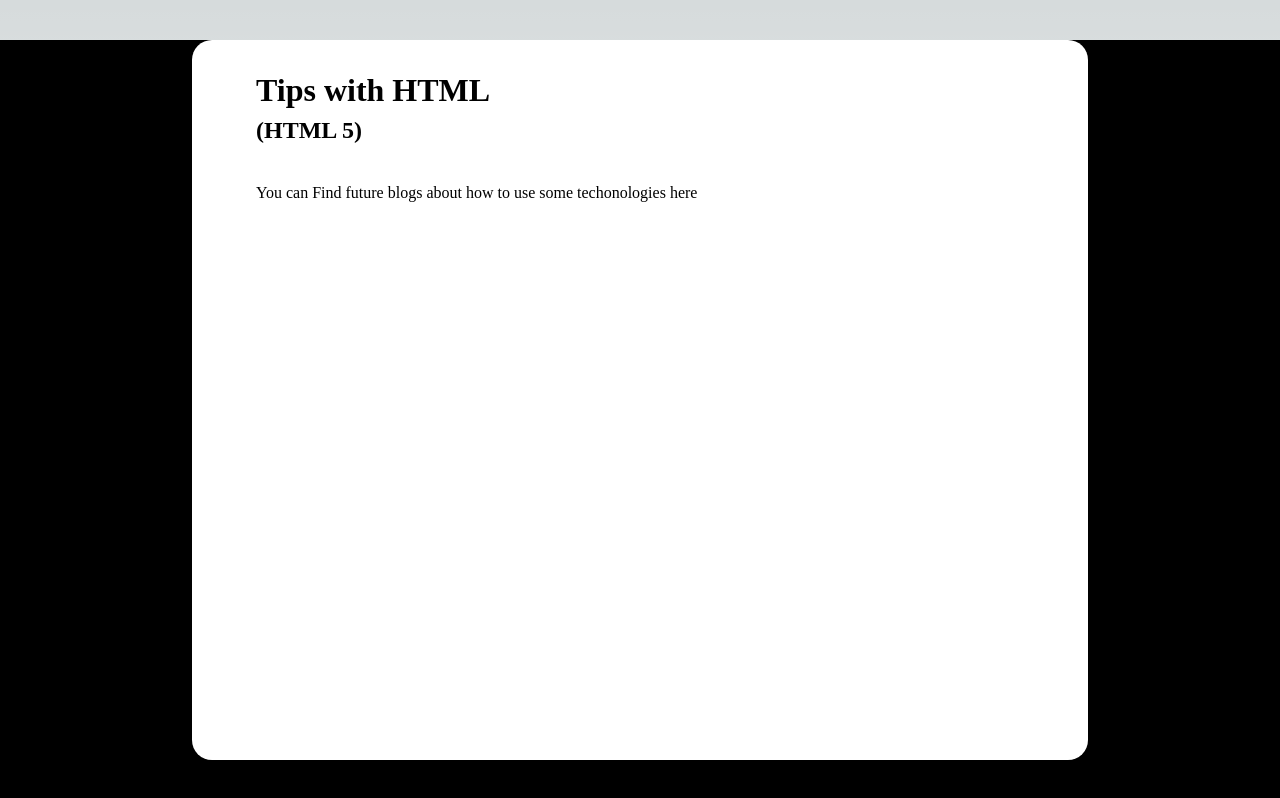
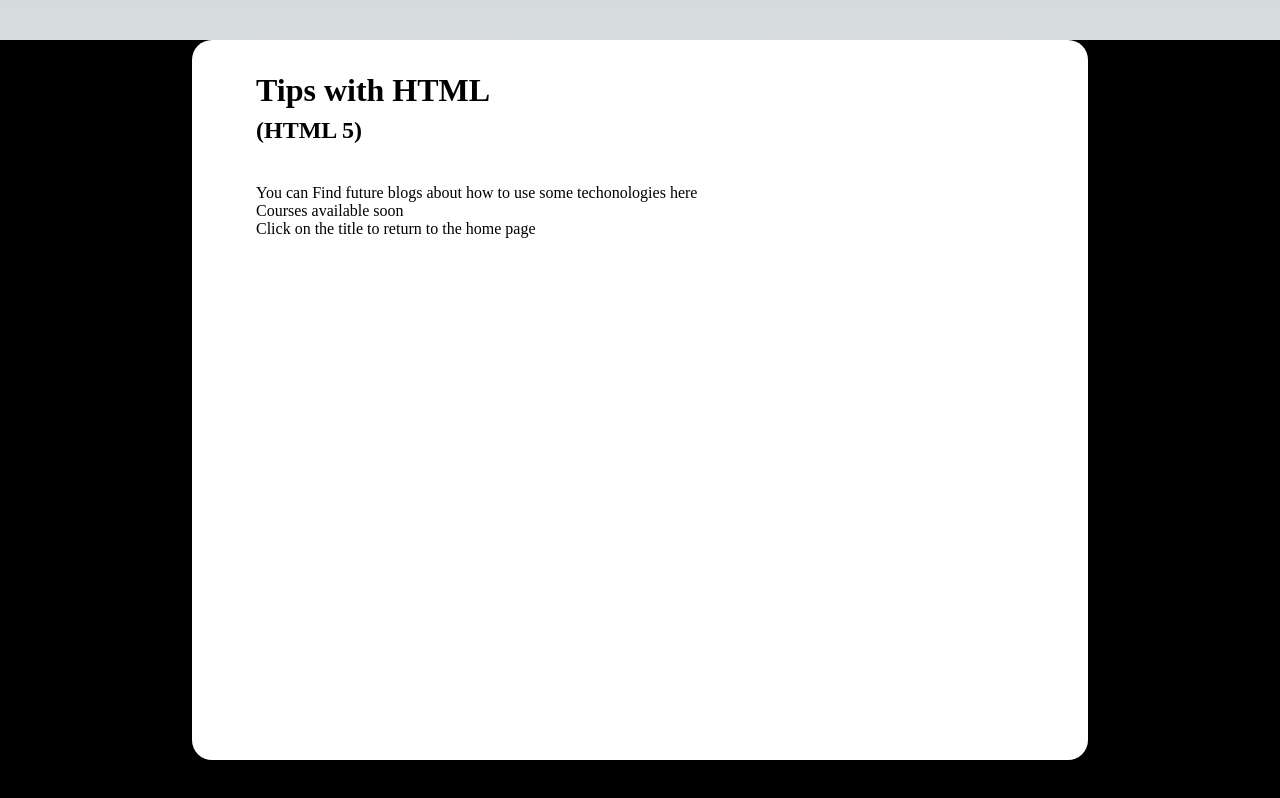
Before and after one commit to JuDevRo/myportfolio, a Next.js app: page /curso/0 in a window 1280 px wide. Shown: the top 798 px of the page. Built offline with nearby package versions, Linux system fonts and the light colour scheme.

Commit message:
courses fix

```diff
--- a/pages/curso/[id].js
+++ b/pages/curso/[id].js
@@ -15,6 +15,8 @@ const Curso = () => {
             <Link href="/"><h1>{coursesDo[0].title}</h1></Link>
                 <h2>({coursesDo[0].subject})</h2>
                 <p>{coursesDo[0].description}</p>
+                <p>Courses available soon</p>
+                <p>Click on the title to return to the home page</p>
             </div>
         </div>
     )
```
